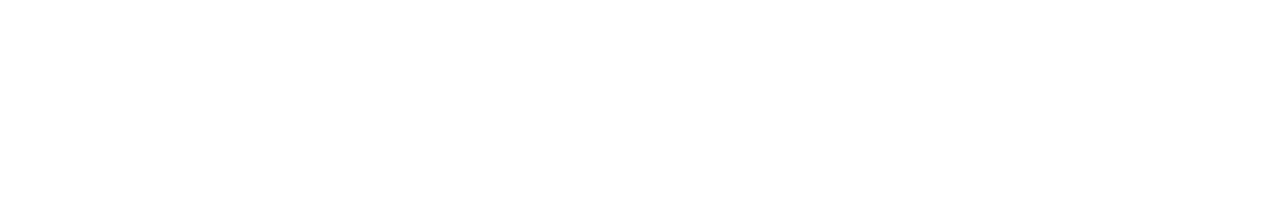
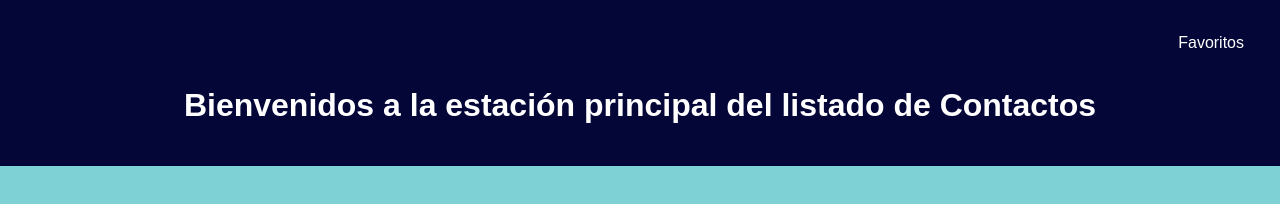
Before and after one commit to iiboy2022099/AgendaWeb-PS-1-B1, a plain HTML site: page assets/pages/listaContactos.html in a window 1280 px wide. Drawn offline with Linux system fonts and the light colour scheme.

Commit message:
Continuación de listado de contactos y enlace a favoritos

```diff
--- a/assets/pages/listaContactos.html
+++ b/assets/pages/listaContactos.html
@@ -3,9 +3,20 @@
 <head>
     <meta charset="UTF-8">
     <meta name="viewport" content="width=device-width, initial-scale=1.0">
+    <link rel="icon" href="../images/icon-contactos.png" type="image/x-icon">
+    <link rel="stylesheet" href="../resources/listContacto.css">
     <title>Lista de Contactos</title>
 </head>
 <body>
+    <header>
+        <nav>
+            <ul>
+                <li><a href="./Favoritos.html">Favoritos </a></li>
+            </ul>
+        </nav>
+
+        <h1>Bienvenidos a la estación principal del listado de Contactos</h1>
+    </header>
 
 </body>
 </html>
--- /dev/null
+++ b/assets/resources/listContacto.css
@@ -0,0 +1,49 @@
+body {
+    font-family: Arial, sans-serif;
+    margin: 0;
+    padding: 0;
+    background-color: rgba(11, 170, 176, 0.527);
+}
+
+header {
+    background-color: rgb(3, 6, 55);
+    color: #fff;
+    text-align: center;
+    padding: 20px;
+}
+
+#transper {
+    text-align: center;
+    color: #181414;
+    background-color: #b6b0b0;
+}
+
+main {
+    padding: 20px;
+}
+
+nav ul {
+    list-style-type: none;
+    padding: 0;
+    margin: 0;
+    background-color: rgb(3, 6, 55);
+    ;
+    overflow: hidden;
+}
+
+nav li {
+    float: right;
+}
+
+nav a {
+    display: block;
+    color: white;
+    text-align: center;
+    padding: 14px 16px;
+    text-decoration: none;
+}
+
+nav a:hover {
+    background-color: #ca15bb;
+    color: black;
+}
```
Also changed, not shown: assets/images/fondo-listcontact.jpeg (added), assets/images/icon-contactos.png (added), assets/pages/Favoritos.html (added).
